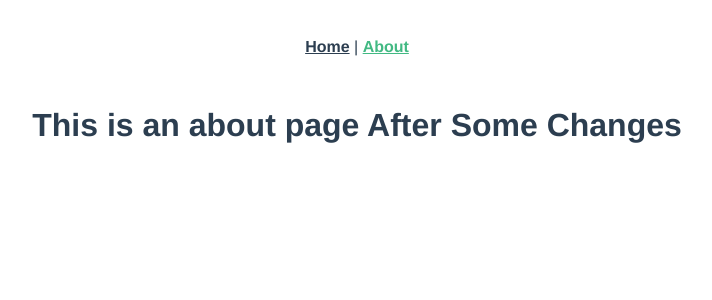
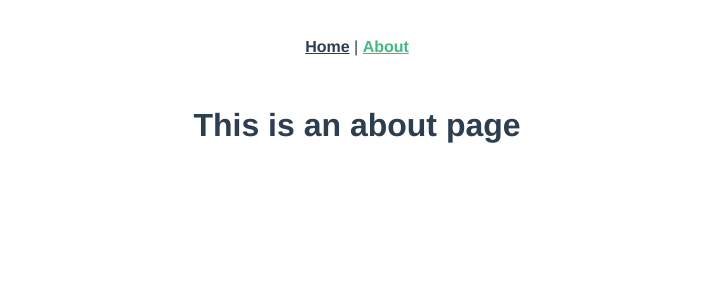
Before and after one commit to SyedUsamaMeraj/Vue, a Vue app: page /#/about in a window 1280 px wide. Shown: the top 300 px of the page, without its empty margins (283-995 px from the left). Built offline with nearby package versions, Linux system fonts and the light colour scheme.

Commit message:
first commit

```diff
--- a/src/views/About.vue
+++ b/src/views/About.vue
@@ -1,5 +1,5 @@
 <template>
   <div class="about">
-    <h1>This is an about page After Some Changes</h1>
+    <h1>This is an about page</h1>
   </div>
 </template>
```
